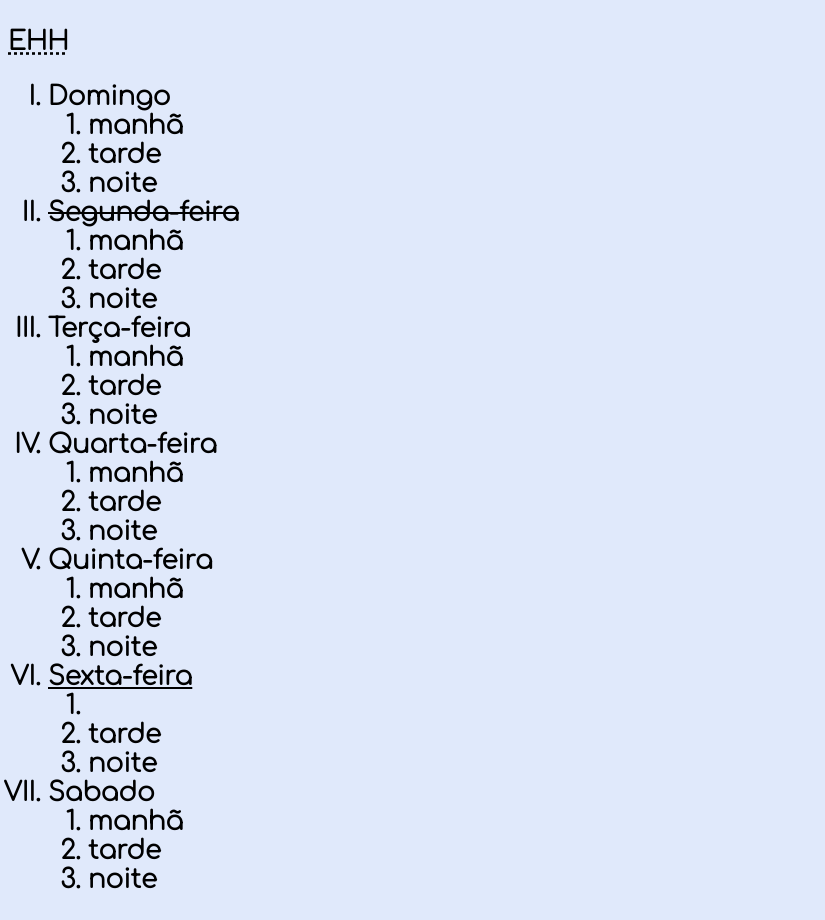
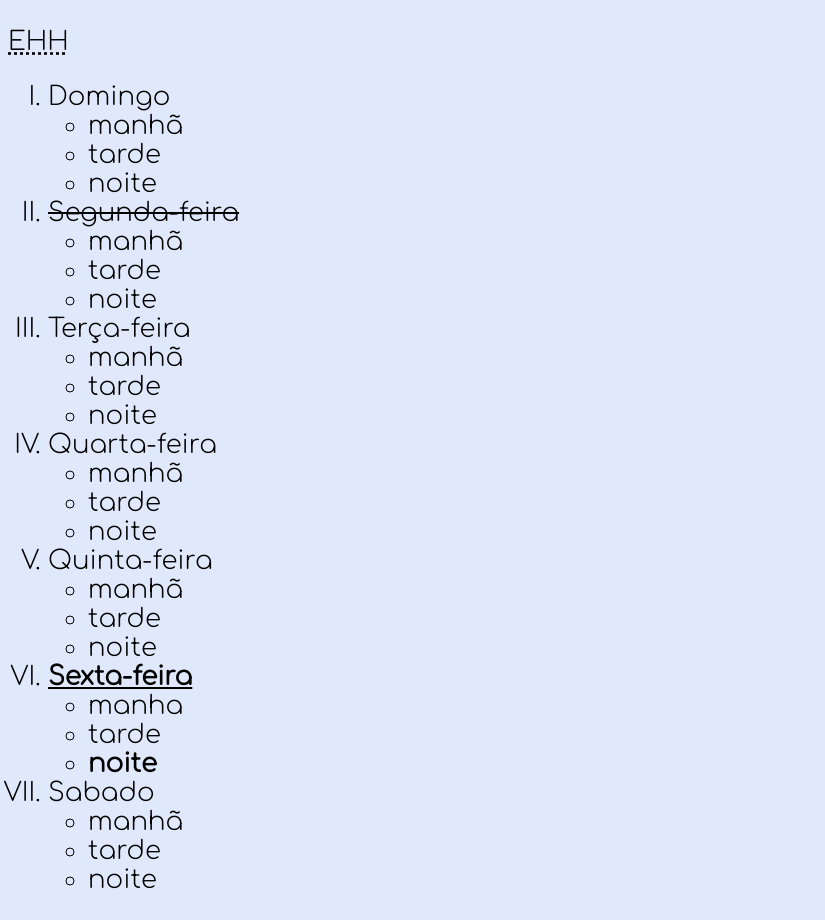
Before and after one commit to EduardoHeesch/Programacao, a plain HTML site: page index.html in a window 1280 px wide. Shown: the part 95-1015 px from the top of the page, without its empty margins (0-825 px from the left). Drawn offline with Linux system fonts and the light colour scheme.

Commit message:
Update index.html

```diff
--- a/index.html
+++ b/index.html
@@ -26,52 +26,52 @@
      </style>
   <title> Eduardo Heesch Hadlich </title>
   <body>
-      <h1><strong>28/06<strong></h1>
+      <h1><strong>28/06</strong></h1>
       <h2><span style="background-color:#6495ED">Programação</span></h2>
       <p1><abbr title= "Eduardo Heesch Hadlich">EHH</abbr>
       <ol type="I">
          <li>Domingo</li>
-             <ol>
+             <ul>
                   <li>manhã</li>
                   <li>tarde</li>
                   <li>noite</li>
-             </ol>
+             </ul>
          <li><s>Segunda-feira</s></li>
-              <ol>
+              <ul>
                   <li>manhã</li>
                   <li>tarde</li>
                   <li>noite</li>
-             </ol>
+             </ul>
          <li>Terça-feira</li>
-             <ol>
+             <ul>
                   <li>manhã</li>
                   <li>tarde</li>
                   <li>noite</li>
-             </ol>
+             </ul>
          <li>Quarta-feira</li>
-             <ol>
+             <ul>
                   <li>manhã</li>
                   <li>tarde</li>
                   <li>noite</li>
-             </ol>
+             </ul>
          <li>Quinta-feira</li>
-             <ol>
+             <ul>
                   <li>manhã</li>
                   <li>tarde</li>
                   <li>noite</li>
-             </ol>
+             </ul>
          <li><strong><u>Sexta-feira</u></strong></li>
-             <ol>
-                  <li><manhã</li>
+             <ul>
+                  <li>manha</li>
                   <li>tarde</li>
-                  <li><strong>noite</strong></li>
-             </ol>
+                  <li><b>noite</b></li>
+             </ul>
          <li>Sabado</li>
-             <ol>
+             <ul>
                   <li>manhã</li>
                   <li>tarde</li>
                   <li>noite</li>
-             </ol>
+             </l>
     </ol>
 </p>
    </body>
```
